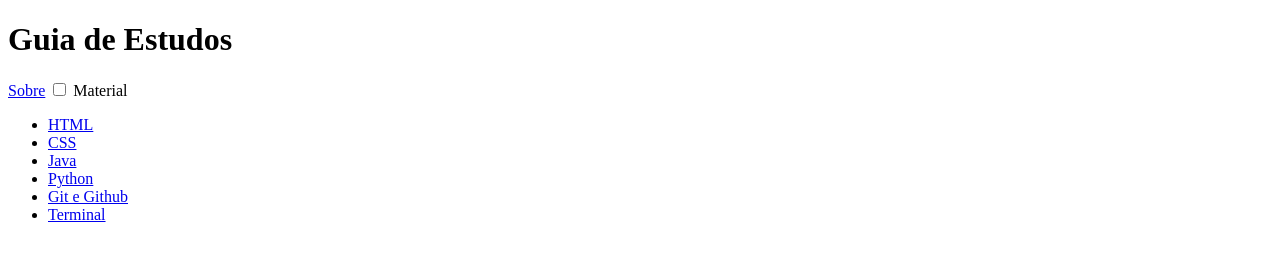
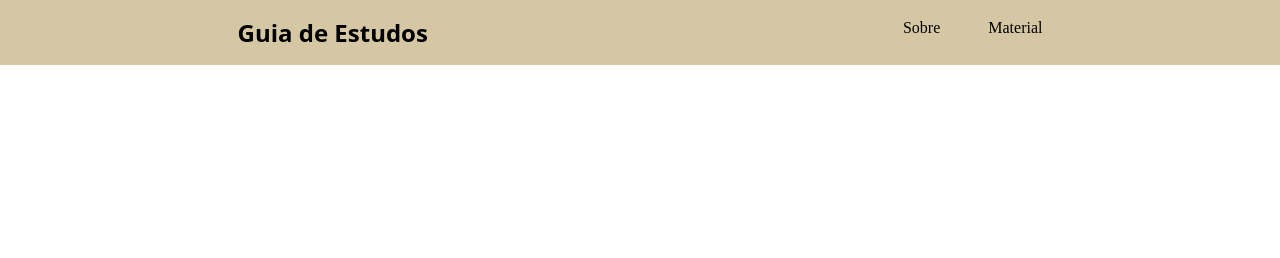
Before and after one commit to PedroHNeves1505/Anotacoes, a plain HTML site: page index.html in a window 1280 px wide. Drawn offline with Linux system fonts and the light colour scheme; a web font is replaced by a local one.

Commit message:
Navegação decorada

```diff
--- /dev/null
+++ b/Styles/header.css
@@ -0,0 +1,66 @@
+.cabecalho {
+    display: flex;
+    justify-content: space-around;
+    background-color: var(--bege);
+    padding: 1em 0;
+}
+
+.cabecalho__titulo {
+    color: var(--preto);
+}
+
+.cabecalho__navegacao {
+    display: flex;
+    gap: 3em;
+    margin-top: 3px;
+    position: relative;
+}
+
+.cabecalho__navegacao__item:hover {
+    color: var(--cor-hover);
+    background-color: var(--bege-escuro);
+}
+
+.cabecalho__navegacao__item:active {
+    color: var(--cor-active);
+}
+
+.cabecalho__navegacao__lista {
+    display: none;
+}
+
+label {
+    cursor: pointer;
+}
+
+.lista__menu {
+    background-color: var(--bege-claro);
+    display: none;
+    position: absolute;
+    top: 160%;
+    width: 32.2vw;
+    max-width: 100vw;
+    list-style: none;
+}
+
+.cabecalho__navegacao__lista:checked ~ .lista__menu {
+    display: block;
+}
+
+label[for="lista"]:hover {
+    color: var(--cor-hover);
+    background-color: var(--bege-escuro);
+}
+
+label[for="lista"]:active {
+    color: var(--cor-active);
+}
+
+.lista__link:hover {
+    color: var(--cor-hover);
+    background-color: var(--bege-escuro);
+}
+
+.lista__link:active {
+    color: var(--cor-active);
+}
--- /dev/null
+++ b/Styles/reset.css
@@ -0,0 +1,10 @@
+* {
+    margin: 0;
+    padding: 0;
+    box-sizing: border-box;
+}
+
+body, html {
+    margin: 0;
+    padding: 0;
+}
--- /dev/null
+++ b/Styles/styles.css
@@ -0,0 +1,32 @@
+@import url(../Styles/reset.css);
+@import url(../Styles/header.css);
+@import url('https://fonts.googleapis.com/css2?family=DynaPuff:wght@400..700&family=Epunda+Slab:ital,wght@0,300..900;1,300..900&display=swap');
+
+
+:root {
+    --branco: #F6F0F0;
+    --preto: #000000;
+    --bege-claro: #F2E2B1;
+    --bege: #D5C7A3;
+    --bege-escuro: #BDB395;
+    --cor-hover: #5A4E3B;
+    --cor-active: #F9F5E6;
+    --fonte-titulo: "DynaPuff", system-ui;
+    --fonte-texto: "Epunda Slab", serif;
+}
+
+.titulo {
+    font-family: var(--fonte-titulo);
+    color: var(--preto);
+    font-size: 24px;
+    font-weight: 600;
+    text-decoration: none;
+}
+
+.texto {
+    font-family: var(--fonte-texto);
+    color: var(--preto);
+    font-size: 16px;
+    font-weight: 400;
+    text-decoration: none;
+}
--- a/index.html
+++ b/index.html
@@ -3,22 +3,23 @@
 <head>
     <meta charset="UTF-8">
     <meta name="viewport" content="width=device-width, initial-scale=1.0">
+    <link rel="stylesheet" href="./Styles/styles.css">
     <title>Guia de Estudos</title>
 </head>
 <body>
     <header class="cabecalho">
-        <h1 class="cabecalho__titulo">Guia de Estudos</h1>
+        <h1 class="cabecalho__titulo titulo"><a class="cabecalho__titulo titulo" href="#">Guia de Estudos</a></h1>
         <nav class="cabecalho__navegacao">
-            <a class="cabecalho__navegacao__item" href="#">Sobre</a>
-            <input type="checkbox" tag="lista" class="cabecalho__navegacao__lista">
+            <a class="cabecalho__navegacao__item texto" href="sobre.html">Sobre</a>
+            <input type="checkbox" id="lista" class="cabecalho__navegacao__lista texto">
             <label for="lista">Material</label>
-            <ul >
-                <li class="cabecalho__navegacao__item"><a href="./Conteudos/Conteudo-html.html">HTML</a></li>
-                <li class="cabecalho__navegacao__item"><a href="./Conteudos/Conteudo-css.html">CSS</a></li>
-                <li class="cabecalho__navegacao__item"><a href="./Conteudos/Conteudo-java.html">Java</a></li>
-                <li class="cabecalho__navegacao__item"><a href="./Conteudos/Conteudo-python.html">Python</a></li>
-                <li class="cabecalho__navegacao__item"><a href="./Conteudos/Conteudo-git.html">Git e Github</a></li>
-                <li class="cabecalho__navegacao__item"><a href="./Conteudos/Conteudo-terminal.html">Terminal</a></li>
+            <ul class="lista__menu">
+                <li class="lista__item"><a class="lista__link texto" href="./Conteudos/Conteudo-html.html">HTML</a></li>
+                <li class="lista__item"><a class="lista__link texto" href="./Conteudos/Conteudo-css.html">CSS</a></li>
+                <li class="lista__item"><a class="lista__link texto" href="./Conteudos/Conteudo-java.html">Java</a></li>
+                <li class="lista__item"><a class="lista__link texto" href="./Conteudos/Conteudo-python.html">Python</a></li>
+                <li class="lista__item"><a class="lista__link texto" href="./Conteudos/Conteudo-git.html">Git e Github</a></li>
+                <li class="lista__item"><a class="lista__link texto" href="./Conteudos/Conteudo-terminal.html">Terminal</a></li>
             </ul>
         </nav>
     </header>
```
Also changed, not shown: sobre.html (added).
